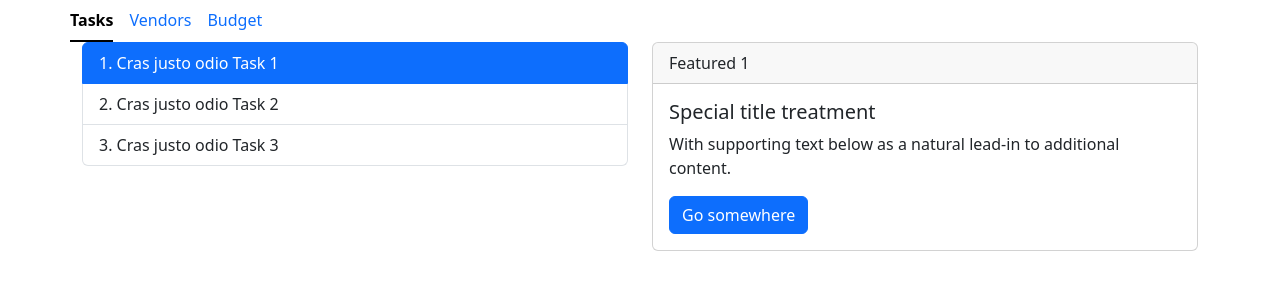
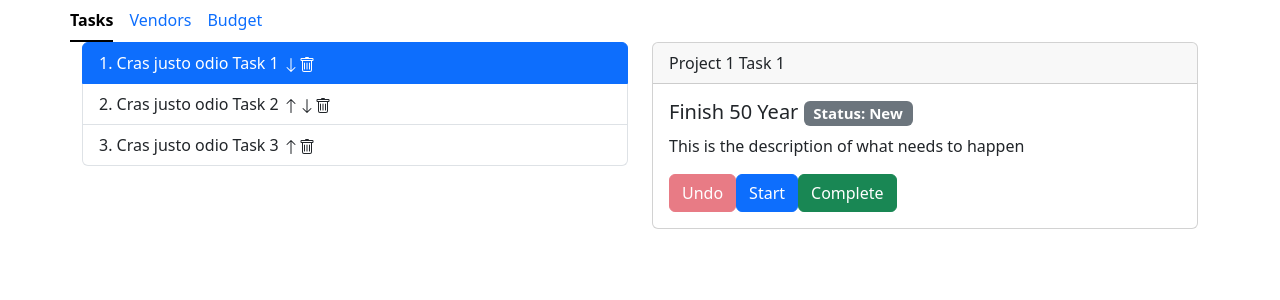
Before and after one commit to juandsierra82/stacia-frontend, a React (Create React App) app: page /project/1/tasks/1 in a window 1280 px wide. Shown: the top 300 px of the page. Built offline with nearby package versions, Linux system fonts and the light colour scheme.

Commit message:
set up for project

```diff
--- a/package.json
+++ b/package.json
@@ -7,8 +7,10 @@
     "@testing-library/react": "^13.4.0",
     "@testing-library/user-event": "^13.5.0",
     "bootstrap": "^5.3.2",
+    "bootstrap-icons": "^1.11.2",
     "react": "^18.2.0",
     "react-bootstrap": "^2.9.1",
+    "react-bootstrap-icons": "^1.10.3",
     "react-dom": "^18.2.0",
     "react-router-dom": "^6.20.0",
     "react-scripts": "^5.0.1",
--- a/src/ProjectCard/ProjectCardDetails/index.js
+++ b/src/ProjectCard/ProjectCardDetails/index.js
@@ -12,7 +12,7 @@ function ProjectDetails() {
         <div className="ms-2 me-auto">
           <div className="fw-bold"> Next Task: {PROJECT_TASKS[0].name} </div>
           <ul>
-            <li>Last Touched by {PROJECT_TASKS[0].touchedBy}</li>
+            <li>Updated by {PROJECT_TASKS[0].touchedBy}</li>
             <li>Status: {PROJECT_TASKS[0].status}</li>
           </ul>
         </div>
--- a/src/TaskCard/index.js
+++ b/src/TaskCard/index.js
@@ -1,18 +1,25 @@
 import Button from 'react-bootstrap/Button';
 import Card from 'react-bootstrap/Card';
+import Badge from 'react-bootstrap/Badge';
 import { useParams } from 'react-router-dom';
 const TaskCard = () => {
-  const { taskId } = useParams();
+  const { taskId, projectId } = useParams();
 
   return (
     <Card>
-      <Card.Header>Featured {taskId}</Card.Header>
+      <Card.Header>
+        Project {projectId} Task {taskId}
+      </Card.Header>
       <Card.Body>
-        <Card.Title>Special title treatment</Card.Title>
-        <Card.Text>
-          With supporting text below as a natural lead-in to additional content.
-        </Card.Text>
-        <Button variant="primary">Go somewhere</Button>
+        <Card.Title>
+          Finish 50 Year <Badge bg="secondary">Status: New</Badge>
+        </Card.Title>
+        <Card.Text>This is the description of what needs to happen</Card.Text>
+        <Button variant="danger" disabled>
+          Undo
+        </Button>
+        <Button variant="primary">Start</Button>
+        <Button variant="success">Complete</Button>
       </Card.Body>
     </Card>
   );
--- a/src/TasksPage/index.js
+++ b/src/TasksPage/index.js
@@ -3,6 +3,7 @@ import ListGroup from 'react-bootstrap/ListGroup';
 import Col from 'react-bootstrap/Col';
 import Row from 'react-bootstrap/Row';
 import { Outlet, NavLink } from 'react-router-dom';
+import { ArrowUp, ArrowDown, Trash } from 'react-bootstrap-icons';
 
 const TasksPage = () => {
   return (
@@ -11,13 +12,17 @@ const TasksPage = () => {
       <Col>
         <ListGroup numbered>
           <ListGroup.Item as={NavLink} to="1">
-            Cras justo odio Task 1
+            Cras justo odio Task 1 <ArrowDown />
+            <Trash />
           </ListGroup.Item>
           <ListGroup.Item as={NavLink} to="2">
-            Cras justo odio Task 2
+            Cras justo odio Task 2 <ArrowUp />
+            <ArrowDown />
+            <Trash />
           </ListGroup.Item>
           <ListGroup.Item as={NavLink} to="3">
-            Cras justo odio Task 3
+            Cras justo odio Task 3 <ArrowUp />
+            <Trash />
           </ListGroup.Item>
         </ListGroup>
       </Col>
--- /dev/null
+++ b/src/VendorCard/index.js
@@ -0,0 +1,23 @@
+import Button from 'react-bootstrap/Button';
+import Card from 'react-bootstrap/Card';
+import { useParams } from 'react-router-dom';
+
+const BasicExample = () => {
+  const { vendorId, projectId } = useParams();
+
+  return (
+    <Card style={{ width: '18rem' }}>
+      <Card.Img variant="top" src="holder.js/100px180" />
+      <Card.Body>
+        <Card.Title>Vendor Name {vendorId}</Card.Title>
+        <Card.Text>
+          Some quick example text to build on the card title and make up the
+          bulk of the card's content.
+        </Card.Text>
+        <Button variant="primary">Go somewhere</Button>
+      </Card.Body>
+    </Card>
+  );
+};
+
+export default BasicExample;
--- a/src/VendorsPage/index.js
+++ b/src/VendorsPage/index.js
@@ -1,7 +1,36 @@
 import React from 'react';
+import { Outlet, NavLink } from 'react-router-dom';
+import ListGroup from 'react-bootstrap/ListGroup';
+import Col from 'react-bootstrap/Col';
+import Row from 'react-bootstrap/Row';
+import { ArrowUp, ArrowDown, Trash } from 'react-bootstrap-icons';
 
 const VendorsPage = () => {
-  return <div>Hello Vendor World</div>;
+  return (
+    <Row>
+      {' '}
+      <Col>
+        <ListGroup numbered>
+          <ListGroup.Item as={NavLink} to="1">
+            Cras justo odio Vendor 1 <ArrowDown />
+            <Trash />
+          </ListGroup.Item>
+          <ListGroup.Item as={NavLink} to="2">
+            Cras justo odio Vendor 2 <ArrowUp />
+            <ArrowDown />
+            <Trash />
+          </ListGroup.Item>
+          <ListGroup.Item as={NavLink} to="3">
+            Cras justo odio Vendor 3 <ArrowUp />
+            <Trash />
+          </ListGroup.Item>
+        </ListGroup>
+      </Col>
+      <Col>
+        <Outlet />
+      </Col>
+    </Row>
+  );
 };
 
 export default VendorsPage;
```
Also changed, not shown: src/Router/index.js (+8 -0 lines), 1 other file (tests, documents, lock files or other folders).
